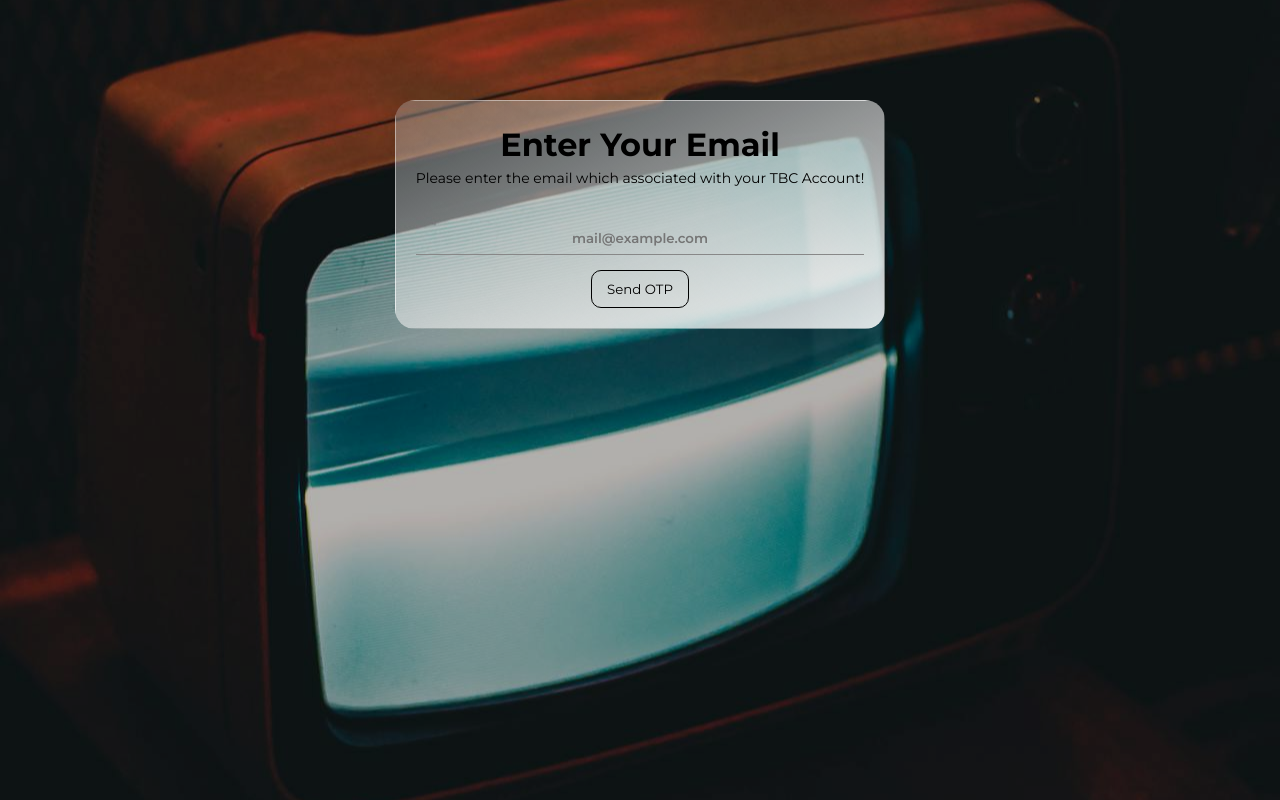
After one commit to HimangshuDe/The-Blog-Co-Project, a Django app: page /auth/verify/email/ in a window 1280 px wide. The commit adds this page. Run offline with Django 5.2, Linux system fonts and the light colour scheme.

Commit message:
🚀 Added OTP verification in the project

```diff
--- a/auth_app/admin.py
+++ b/auth_app/admin.py
@@ -31,6 +31,8 @@ class UserModelAdmin(UserAdmin):
                     'date_of_birth',
                     'last_login',
                     'date_joined',
+                    'otp',
+                    'otp_expiry',
                 )
             }
         )
--- a/auth_app/models.py
+++ b/auth_app/models.py
@@ -10,8 +10,10 @@ class UserModel(AbstractUser):
     username = None
     email = models.EmailField(unique=True,)
     date_of_birth = models.DateField(blank=True, null=True)
+    otp = models.CharField(max_length=6, null=True, blank=True)
+    otp_expiry = models.DateTimeField(null=True, blank=True)
 
-    objects = manager.UserManager()
+    objects = manager.UserManager() # type: ignore
 
     USERNAME_FIELD = "email"
     REQUIRED_FIELDS = []
--- /dev/null
+++ b/auth_app/static/auth_app/user_email.css
@@ -0,0 +1,89 @@
+html, body{
+    margin: 0;
+    padding: 0;
+    box-sizing: border-box;
+}
+
+body{
+    height: 100vh;
+    width: 100vw;
+    background: url("../../../static/images/black-crt-tv.jpg") no-repeat center center/cover;
+    backdrop-filter: brightness(70%);
+    -webkit-backdrop-filter: brightness(70%);
+}
+
+#display-area{
+    width: inherit;
+    display: flex;
+    align-items: center;
+    justify-content: center;
+}
+
+.container{
+    margin-top: 100px;
+    border: 1px solid transparent;
+    border-radius: 20px;
+    padding: 20px;
+    background: linear-gradient(to top left, #ffffffda, #cccccc4d);
+    backdrop-filter: blur(3px);
+}
+
+.header-msg h1{
+    margin: 4px 0 0 0;
+    text-align: center;
+}
+
+.header-msg p{
+    text-align: center;
+    font-size: 14px;
+    margin: 5px 0 35px 0;
+}
+
+.form-wrap form{
+    display: flex;
+    flex-direction: column;
+    gap: 15px;
+}
+
+.form-wrap form input{
+    text-align: center;
+    height: 26px;
+    padding: 3px;
+    font-family: inherit;
+    outline: none;
+    border: none;
+    border-bottom: 1px solid #888;
+    font-weight: 600;
+    background: transparent;
+}
+
+.form-wrap form input:focus{
+    border-color: #000;
+}
+
+.form-wrap form button{
+    align-self: center;
+    cursor: pointer;
+    border: 1px solid;
+    border-radius: 10px;
+    padding: 10px 15px;
+    background: transparent;
+}
+
+.form-wrap form button:active{
+    transform: scale(0.9);
+}
+
+.form-wrap form button:hover{
+    background: #000;
+    color: #fff;
+    font-weight: 600;
+}
+
+#message{
+    padding: 3px;
+    text-align: center;
+    color: #f33535;
+    margin: 5px;
+    font-weight: 500;
+}
--- a/auth_app/templates/auth_app/login.html
+++ b/auth_app/templates/auth_app/login.html
@@ -35,6 +35,7 @@ Check-In | The Blog Company
             </div>
             <button type="submit">Login</button>
         </form>
+        <a href="{% url "reset-password" %}" id='forgot-password'>Forgot Password?</a>
         <section>
             <div id='register-section'>
                 <p>Are you new here? <span>Please <a href="{% url 'register' %}">Register</a> here for a start!</span> </p>
--- /dev/null
+++ b/auth_app/templates/auth_app/user_email.html
@@ -0,0 +1,32 @@
+{% extends "base.html" %}
+{% load static %}
+
+
+{% block page_title %}
+Reset Password | The Blog Company
+{% endblock page_title %}
+
+{% block css_files %}
+<link rel="stylesheet" href="{% static "auth_app/user_email.css" %}">
+{% endblock css_files %}
+
+{% block page_content %}
+<main id="display-area">
+    <div class="container">
+        <div class="form-wrap">
+            <div class="header-msg">
+                <h1>Enter Your Email</h1>
+                <p>Please enter the email which associated with your TBC Account!</p>
+            </div>
+            <form action="{{request.get_full_path}}" method="post">
+                {% csrf_token %}
+                <input type="email" name="user_email" id="id_user_email" placeholder="mail@example.com">
+                {% if message %}
+                <p id='message'>{{message}}</p>
+                {% endif %}
+                <button type="submit">Send OTP</button>
+            </form>
+        </div>
+    </div>
+</main>
+{% endblock page_content %}
--- a/auth_app/urls.py
+++ b/auth_app/urls.py
@@ -6,6 +6,8 @@ urlpatterns = [
     path('login/', views.user_login, name='login'),
     path('register/', views.user_register, name='register'),
     path('account/', views.accounts_view, name='account'),
+    path('verify/email/', views.ForgotPasswordView.as_view(), name='reset-password'),
+    path('verify/wOTP/', views.VerifyOTPView.as_view(), name='otp-verify'),
     path('delete/', views.del_user, name='delete'),
     path('update/', views.update_info_view, name='update'),
     path('logout/', views.user_logout, name='logout'),
--- a/auth_app/views.py
+++ b/auth_app/views.py
@@ -1,13 +1,33 @@
-from django.shortcuts import render
+from django.utils import timezone
+from django.shortcuts import redirect, render
 from django.http import HttpResponse, HttpResponsePermanentRedirect, HttpResponseRedirect
 from django.contrib.auth import logout, login, authenticate
 from django.contrib.auth.views import PasswordChangeView
-from django.contrib.auth.forms import PasswordChangeForm
+from django.contrib.auth.forms import PasswordChangeForm, PasswordResetForm
 from django.urls import reverse, reverse_lazy
 from django.contrib.auth.decorators import login_required
+from django.views.generic.base import View
+from django.conf import settings
+from django.core.mail import send_mail
+import random
+import datetime
 
 from auth_app.forms import CustomUserChangeForm, LoginForm, CustomUserCreationForm
 from auth_app.models import UserModel
+
+# Handlers
+
+def otpGenerator():
+    otp = random.randrange(100000, 999999)
+    return str(otp)
+
+
+def sendMail(otp:str, receivers:list):
+    sender = settings.EMAIL_HOST_USER
+    receivers = receivers
+    msg = f'Your One Time Password (OTP) is {otp}, which expires in 5 minutes.\n\n\n\nPlease ignore if you have not sent it!'
+    send_mail("OTP for resetting password", msg, sender, receivers)
+
 
 # Create your views here.
 
@@ -39,6 +59,57 @@ def user_login(request):
 
     return render(request, 'auth_app/login.html', {'form':form})
 
+
+class ForgotPasswordView(View):
+    def get(self, request):
+        return render(request, 'auth_app/user_email.html')
+
+    def post(self, request):
+        if request.POST['user_email'] != "":
+            user_email = request.POST.get("user_email")
+            try:
+                user = UserModel.objects.get(email=user_email)
+            except UserModel.DoesNotExist:
+                user = None
+            if user != None:
+                otp = otpGenerator() # generating otp
+                user.otp = otp # storing otp in a variable
+                user.otp_expiry = timezone.now() + datetime.timedelta(minutes=5) # setting otp expiry
+                user.save() # saving all to the database
+                request.session['user_email'] = user_email # storing email in session
+                request.session['is_redirected'] = True
+                sendMail(otp, [user_email]) # sending otp via email to the user
+                return redirect(reverse('otp-verify')) # and redirecting to the otp entry page
+            else:
+                return render(request, 'auth_app/user_email.html', {"message":'Email not found!'})
+
+        print(request.POST)
+        return render(request, 'auth_app/user_email.html', {"message": "Please enter an email!"})
+
+
+class VerifyOTPView(View):
+    def get(self, request):
+        if request.session.get('is_redirected') == True:
+            return render(request, 'auth_app/verify_otp.html')
+        return redirect(reverse('login'))
+
+    def post(self, request):
+        otpText = request.POST.get('otp_text')
+        email = request.session.get('user_email')
+        user = UserModel.objects.get(email = email)
+        currentTime = timezone.now()
+        if user.otp == otpText:
+            if user.otp_expiry > currentTime: # type: ignore
+                user.otp = None
+                user.otp_expiry = None
+                user.save()
+                request.session['is_verified'] = True
+                login(request, user)
+                return redirect(reverse('update-password'))
+            return render(request, 'auth_app/verify_otp.html', {"message":"OTP Expired"})
+        return render(request, 'auth_app/verify_otp.html', {'message':"Invalid OTP"})
+
+
 def user_register(request):
     # return HttpResponse('Register Page')
     form = CustomUserCreationForm()
@@ -61,6 +132,8 @@ class ChangePasswordView(PasswordChangeView):
     form_class = PasswordChangeForm
     template_name = 'auth_app/update_password.html'
     success_url = reverse_lazy('account')
+
+
 
 
 @login_required()
```
Also changed, not shown: auth_app/static/auth_app/login.css (+23 -4 lines), auth_app/static/auth_app/verify_otp.css (added, +70 -0 lines), auth_app/templates/auth_app/verify_otp.html (added, +35 -0 lines), django_blog/settings.py (+10 -1 lines), auth_app/migrations/0005_usermodel_otp_usermodel_otp_expiry.py (added), static/images/black-crt-tv.jpg (added).
